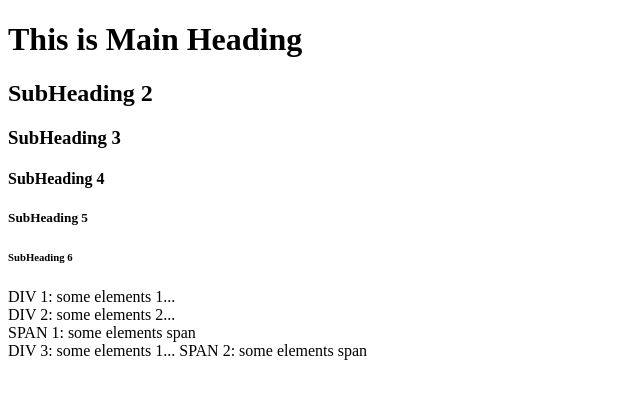
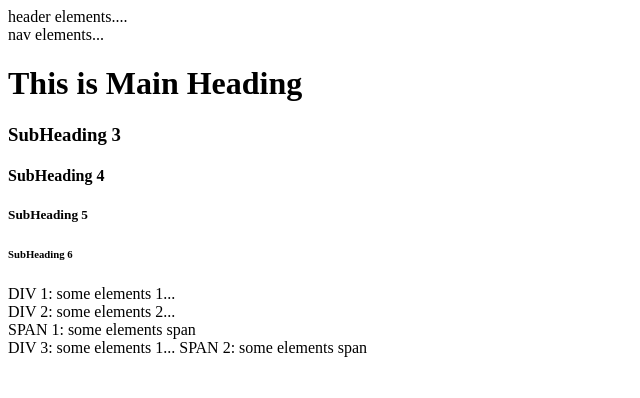
Before and after one commit to valentimfilho/WebCourse4, a plain HTML site: page index.html in a window 1280 px wide. Shown: the whole page, without its empty margins (0-640 px from the left). Drawn offline with Linux system fonts and the light colour scheme.

Commit message:
adding a index v3

```diff
--- a/index.html
+++ b/index.html
@@ -5,8 +5,13 @@
  <title> DiV and Span elements</title>
 </head>
 <body>
-	<h1>This is Main Heading</h1>
- <h2>SubHeading 2</h2>
+	<header>
+     header elements....
+     <nav>
+     	nav elements...
+     </nav>
+	</header>
+ <h1>This is Main Heading</h1>
  <h3>SubHeading 3</h3>
  <h4>SubHeading 4</h4>
  <h5>SubHeading 5</h5>
```
